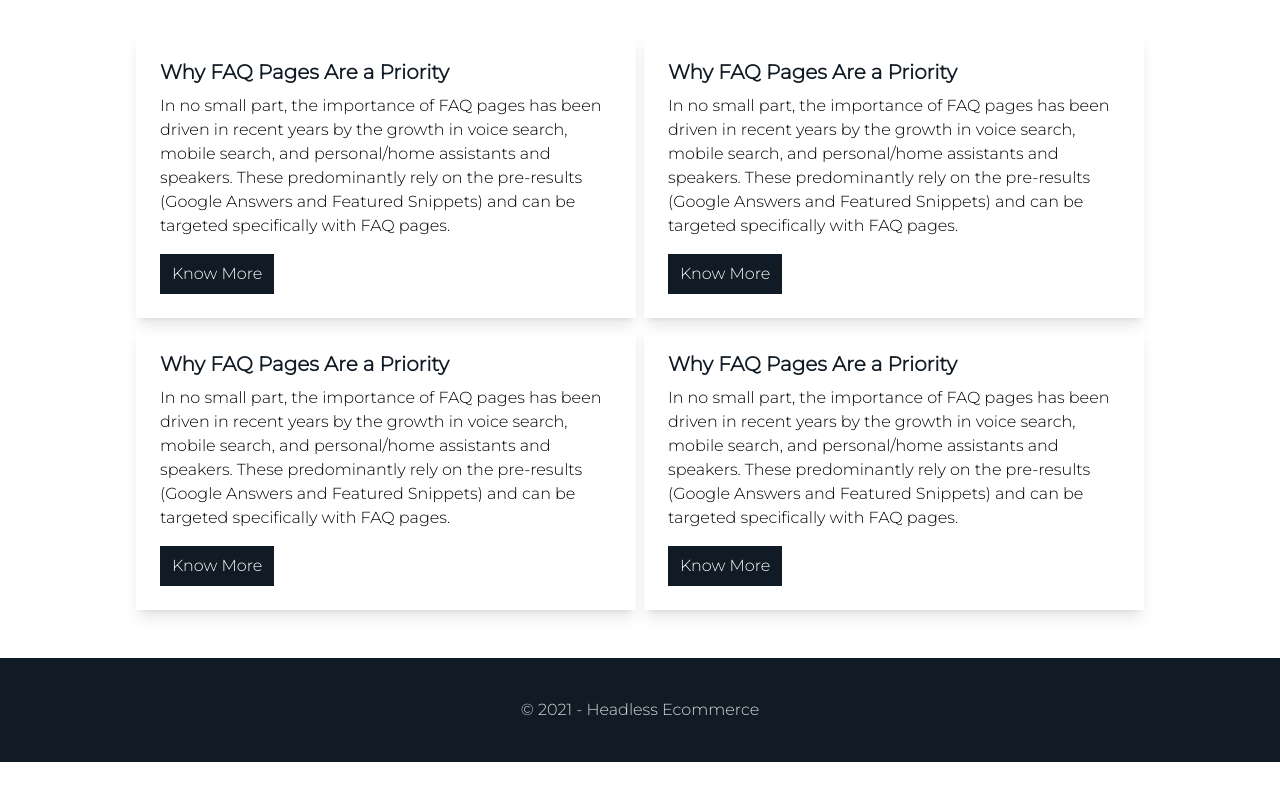
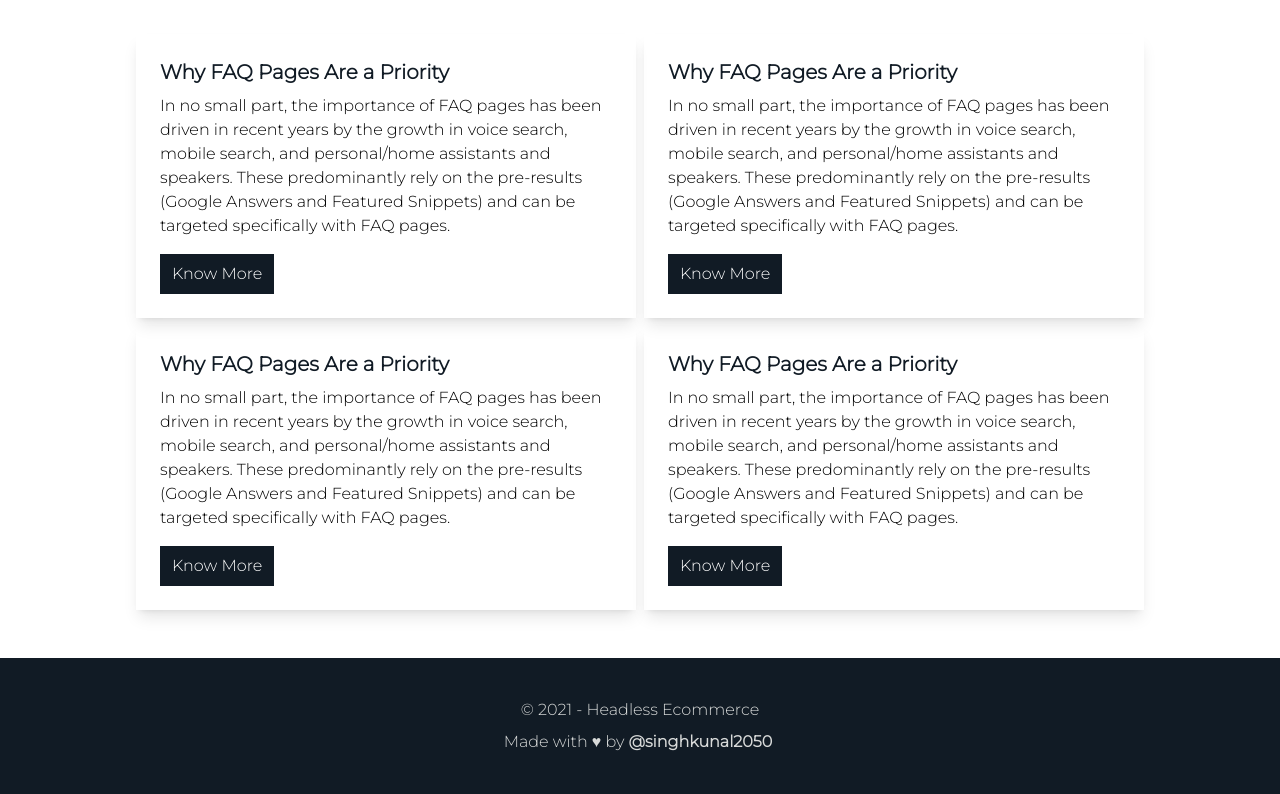
Before and after one commit to singhkunal2050/HeadlessEcommerce, a Next.js app: page / in a window 1280 px wide. Shown: the part 1844-2638 px from the top of the page. Before the commit the page ends 2606 px from the top, so only its background shows below. Built offline with nearby package versions, Linux system fonts and the light colour scheme; no server answers; what shopify-buy would draw is missing.

Commit message:
Updated footer 😁

```diff
--- a/components/Footer.jsx
+++ b/components/Footer.jsx
@@ -1,13 +1,17 @@
-import React from 'react'
+import React from "react";
 
 function Footer() {
   return (
-    <footer className='bg-darknight  font-montserrat ' >
-        <div className="container max-w-5xl mx-auto text-center text-primaryaccent py-10  ">
-            &copy; 2021 - Headless Ecommerce
-        </div>
+    <footer className="bg-darknight  font-montserrat ">
+      <div className="container max-w-5xl mx-auto text-center text-primaryaccent py-10  ">
+        <p>&copy; 2021 - Headless Ecommerce</p>
+        <p className="pt-2">
+          Made with  ♥  by
+            <a className="px-1 font-bold" target="_blank"  href="https://www.singhkunal2050.dev"> @singhkunal2050 </a>
+        </p>
+      </div>
     </footer>
-  )
+  );
 }
 
-export default Footer
+export default Footer;
```
